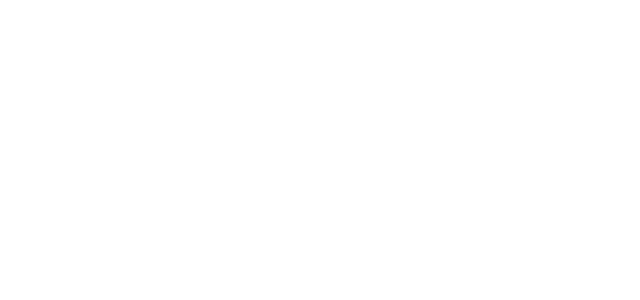
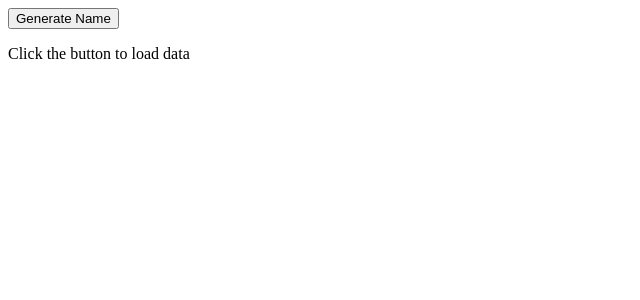
Before and after one commit to achiniishani1993/React-Lessons-Two, a React (Vite) app: page / in a window 1280 px wide. Shown: the top 300 px of the page, without its empty margins (0-640 px from the left). Built offline with nearby package versions, Linux system fonts and the light colour scheme.

Commit message:
Fetch Api

```diff
--- a/src/components/Nationality.jsx
+++ b/src/components/Nationality.jsx
@@ -1,11 +1,44 @@
-import React from 'react'
+import React from "react";
+import { useState } from "react";
+import { useEffect } from "react";
 
 const Nationality = () => {
+  const [national, setNational] = useState(null);
+  const fetchdata = async () => {
+    try {
+      const response = await fetch("https://api.nationalize.io?name=nathaniel");
+      const data = await response.json();
+      setNational(data);
+    } catch (error) {
+      console.log("Error fetching data:", error);
+    }
+  };
+  //useEffect (() => {fetchdata()}, []);
+
+  const generateName = () => {
+    fetchdata();
+  };
+
   return (
     <div>
+      <button onClick={generateName}>Generate Name</button>
+      {!national ? (
+        <p>Click the button to load data</p>
+      ) : (
+        <>
+          <p>Name: {national.name}</p>
 
+          <ul>
+            {national.country.map((c, index) => (
+              <li key={index}>
+                {c.country_id} — {(c.probability * 100).toFixed(2)}%
+              </li>
+            ))}
+          </ul>
+        </>
+      )}
     </div>
-  )
-}
+  );
+};
 
-export default Nationality
+export default Nationality;
```
Also changed, not shown: 1 other file (tests, documents, lock files or other folders).
